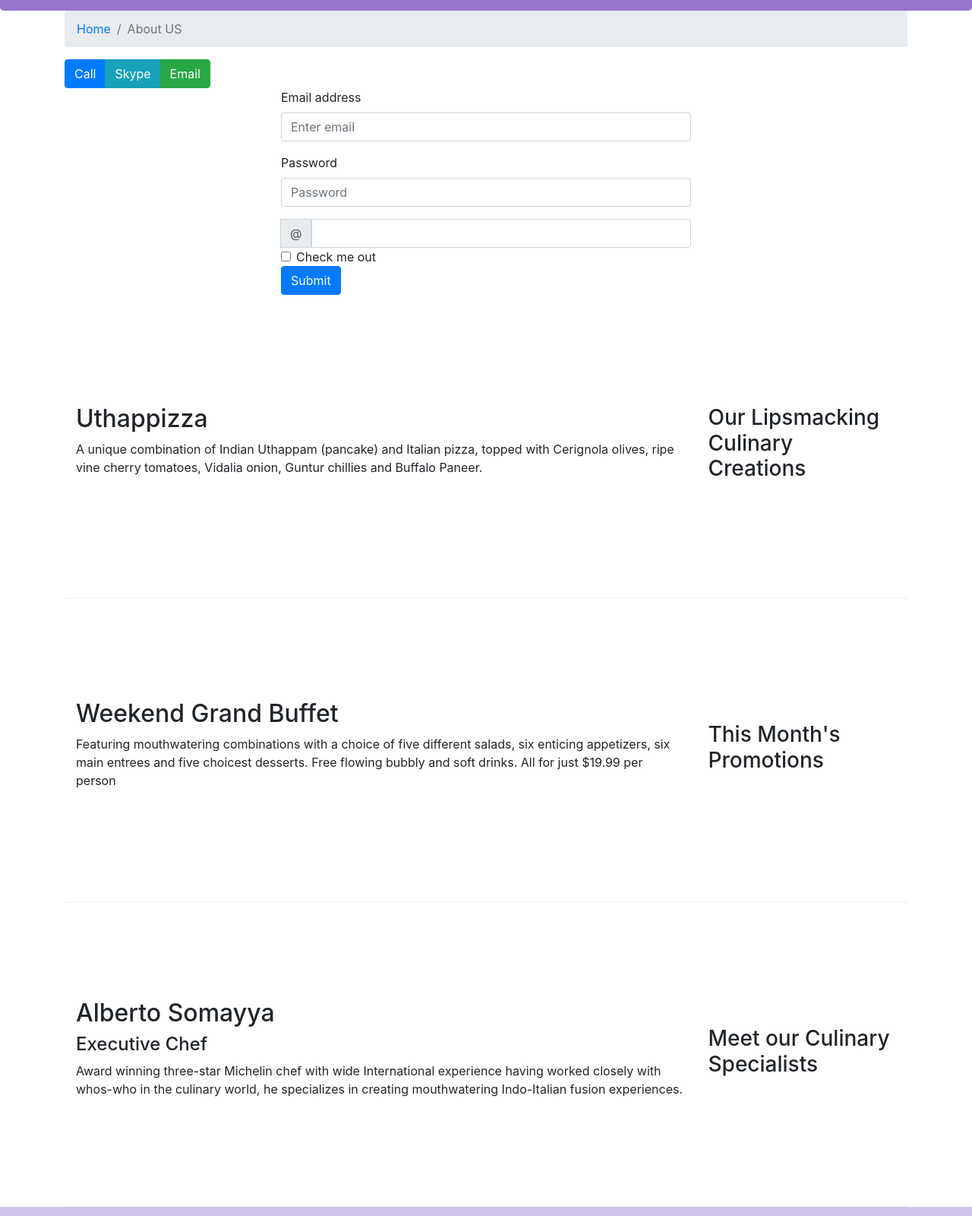
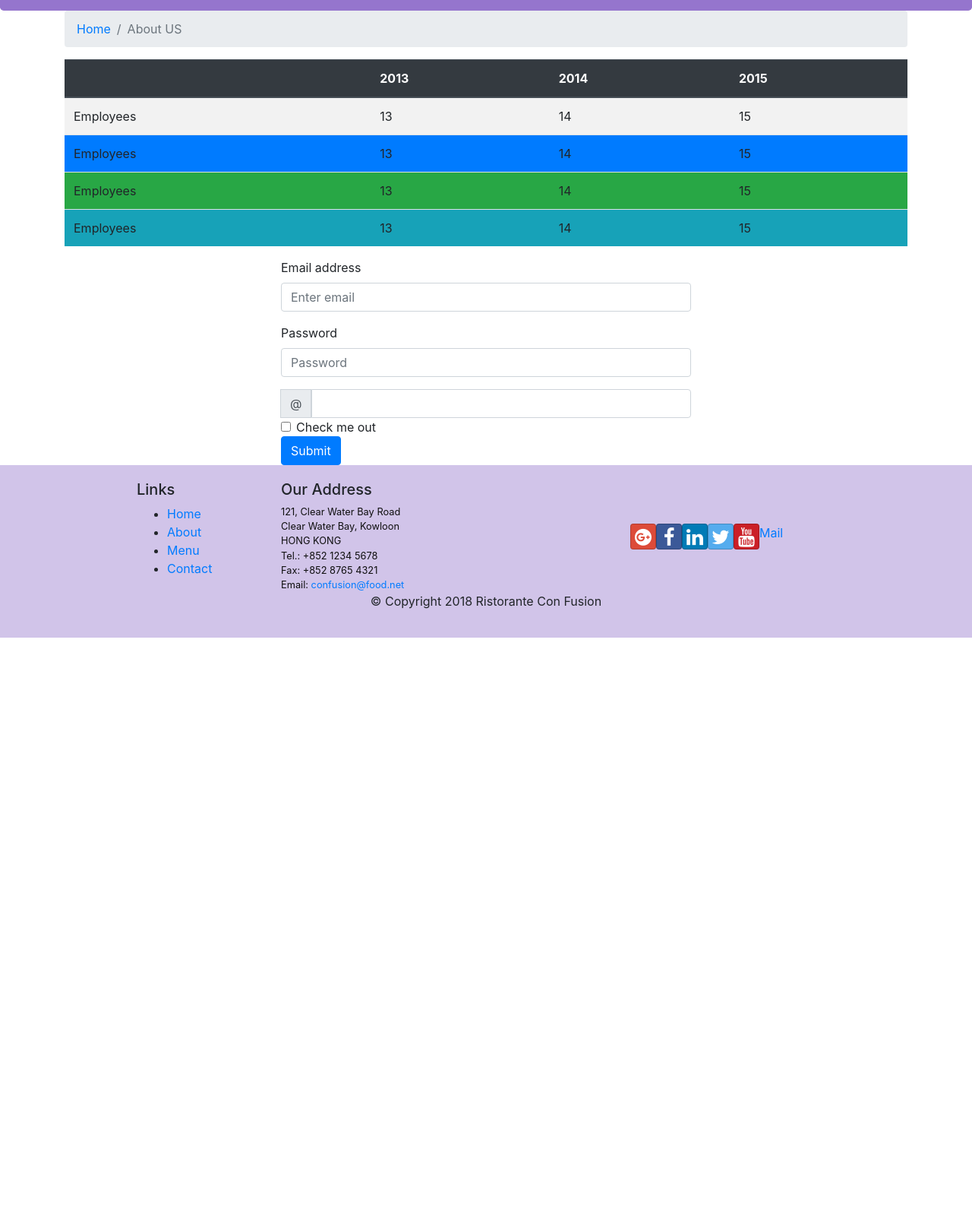
Before and after one commit to VuDucAnh29/Confusion, a website: page demo-index.html in a window 1280 px wide. Shown: the part 320-1920 px from the top of the page at 76% size. After the commit the page ends 1159 px from the top, so only its background shows below. Drawn offline with nearby package versions, Linux system fonts and the light colour scheme.

Commit message:
Exercise 8

```diff
--- a/demo-index.html
+++ b/demo-index.html
@@ -84,11 +84,42 @@
         <li class="breadcrumb-item active">About US</li>
       </ol>
 
-      <div class="btn-group">
-        <button class="btn btn-primary">Call</button>
-        <button class="btn btn-info">Skype</button>
-        <button class="btn btn-success">Email</button>
-      </div>
+      <table class="table table-striped table-hover">
+        <thead class="thead-dark">
+          <tr>
+            <th>&nbsp;</th>
+            <th>2013</th>
+            <th>2014</th>
+            <th>2015</th>
+          </tr>
+        </thead>
+        <tbody>
+          <tr>
+            <td>Employees</td>
+            <td>13</td>
+            <td>14</td>
+            <td>15</td>
+          </tr>
+          <tr class="bg-primary">
+            <td>Employees</td>
+            <td>13</td>
+            <td>14</td>
+            <td>15</td>
+          </tr>
+          <tr class="bg-success">
+            <td>Employees</td>
+            <td>13</td>
+            <td>14</td>
+            <td>15</td>
+          </tr>
+          <tr class="bg-info">
+            <td>Employees</td>
+            <td>13</td>
+            <td>14</td>
+            <td>15</td>
+          </tr>
+        </tbody>
+      </table>
 
       <div class="row">
         <div class="col-3"></div>
@@ -126,51 +157,6 @@
           </form>
         </div>
         <div class="col-3"></div>
-      </div>
-
-      <div class="row row-content align-items-center">
-        <div class="col-12 col-sm-4 order-sm-last col-md-3">
-          <h3>Our Lipsmacking Culinary Creations</h3>
-        </div>
-        <div class="col col-sm order-sm-first col-md">
-          <h2>Uthappizza</h2>
-          <p>
-            A unique combination of Indian Uthappam (pancake) and Italian pizza,
-            topped with Cerignola olives, ripe vine cherry tomatoes, Vidalia
-            onion, Guntur chillies and Buffalo Paneer.
-          </p>
-        </div>
-      </div>
-
-      <div class="row row-content align-items-center">
-        <div class="col-12 col-sm-4 order-sm-last col-md-3">
-          <h3>This Month's Promotions</h3>
-        </div>
-        <div class="col col-sm order-sm-first col-md">
-          <h2>Weekend Grand Buffet</h2>
-          <p>
-            Featuring mouthwatering combinations with a choice of five different
-            salads, six enticing appetizers, six main entrees and five choicest
-            desserts. Free flowing bubbly and soft drinks. All for just $19.99
-            per person
-          </p>
-        </div>
-      </div>
-
-      <div class="row row-content align-items-center">
-        <div class="col-12 col-sm-4 order-sm-last col-md-3">
-          <h3>Meet our Culinary Specialists</h3>
-        </div>
-        <div class="col col-sm order-sm-first col-md">
-          <h2>Alberto Somayya</h2>
-          <h4>Executive Chef</h4>
-          <p>
-            Award winning three-star Michelin chef with wide International
-            experience having worked closely with whos-who in the culinary
-            world, he specializes in creating mouthwatering Indo-Italian fusion
-            experiences.
-          </p>
-        </div>
       </div>
     </div>
 
```
Also changed, not shown: aboutus.html (+90 -1 lines), contactus.html (+7 -2 lines), index.html (+41 -17 lines).
